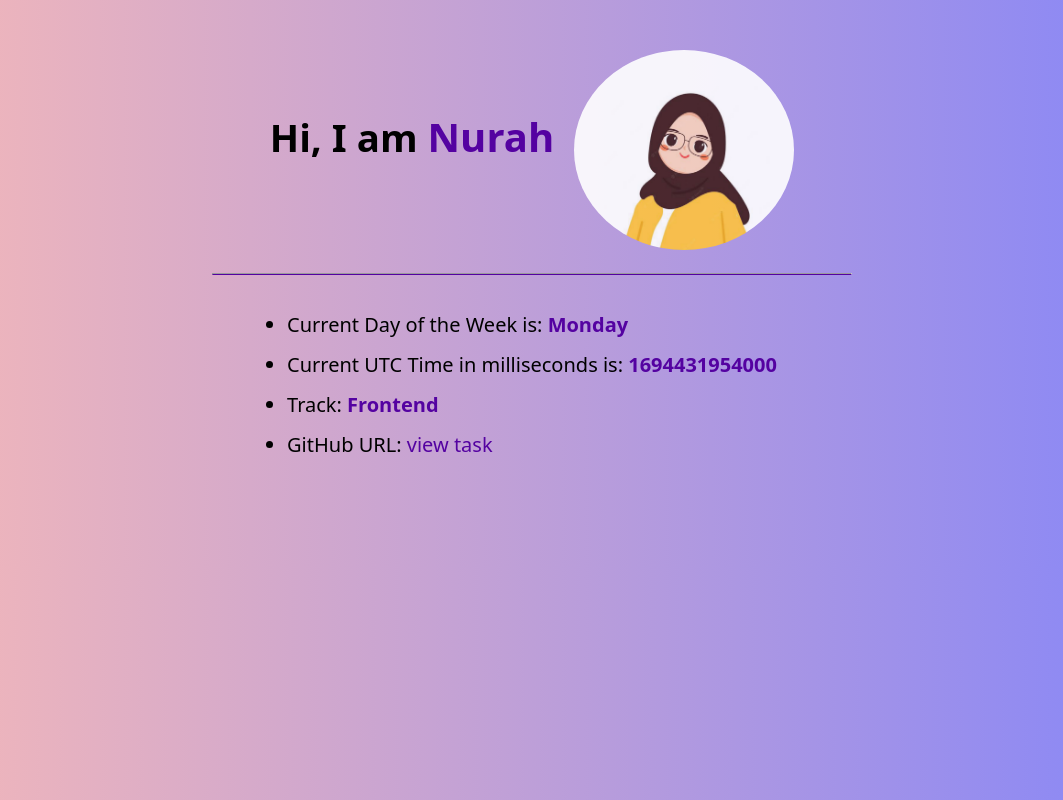
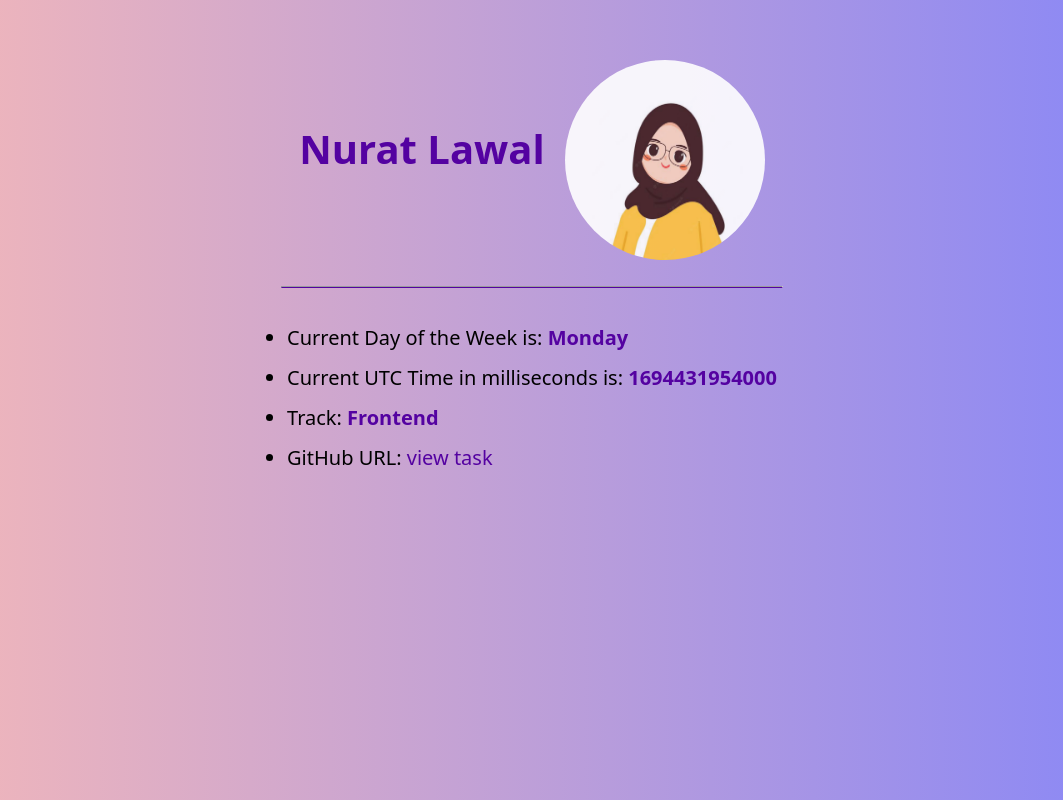
Before and after one commit to NYLawal/hngx-stage1, a plain HTML site: page index.html in a window 1280 px wide. Shown: the whole page, without its empty margins (108-1171 px from the left). Drawn offline with Linux system fonts and the light colour scheme.

Commit message:
third commit

```diff
--- a/index.html
+++ b/index.html
@@ -8,10 +8,11 @@
 </head>
 <body>
        <!-- Header section displaying picture and statement about me-->
+      <section>
         <div id="headertext" class="flex-row">
-            <h1>Hi, I am <span data-testid="slackUserName">Nurah</span></h1>
+            <h1 data-testid="slackUserName">Nurat Lawal</h1>
             <div id="mypict">
-                <img id="myphoto" src="images/myphoto.jpg" alt="nurahawwal" data-testid="slackDisplayImage"/>
+                <img id="myphoto" src="images/myphoto.jpg" alt="Nurah" data-testid="slackDisplayImage"/>
             </div>
         </div>
         <hr>
@@ -24,7 +25,7 @@
             <li> GitHub URL: <a href="https://github.com/NYLawal/hngx-stage1" data-testid="githubURL">view task</a> </li>
           </ul>
         </div>
-
+      </section>
 
 <script>
    window.onload = setInterval(showTime, 1000);
--- a/style.css
+++ b/style.css
@@ -8,6 +8,13 @@
   body{
     background-image: linear-gradient(to right, rgb(245, 184, 184) , rgb(134, 134, 248));
   }
+
+  section{
+    padding: 10px;
+    width: 80%;
+    margin: 0 auto;
+  }
+
 
   hr{
     border-bottom: 1px solid rgb(84, 2, 161);
@@ -27,25 +34,18 @@
   }
 
   /* styles for the picture section */
-  .header {
-    min-height: 200px;
-    column-gap: 30px;
-    margin-left: -90px;
-    margin-top: 50px;
-    margin-bottom: 70px;
-   }
+
    #mypict{
      margin-top: 30px;
   }
 
   #myphoto {
+    width: 200px;
     height: 200px;
-    width: 220px;
     opacity: 0.9;
-    margin-bottom: -3px;
     border-radius: 50%;
+   }
 
-   }
   #headertext {
     text-align: justify;
     font-size: larger;
@@ -59,7 +59,7 @@
     margin-top: 10px;
     width: 500px;
   }
-  #headertext span{
+  #headertext h1{
     font-weight: bold;
     font-size: 40px;
     color: rgb(84, 2, 161);
```
